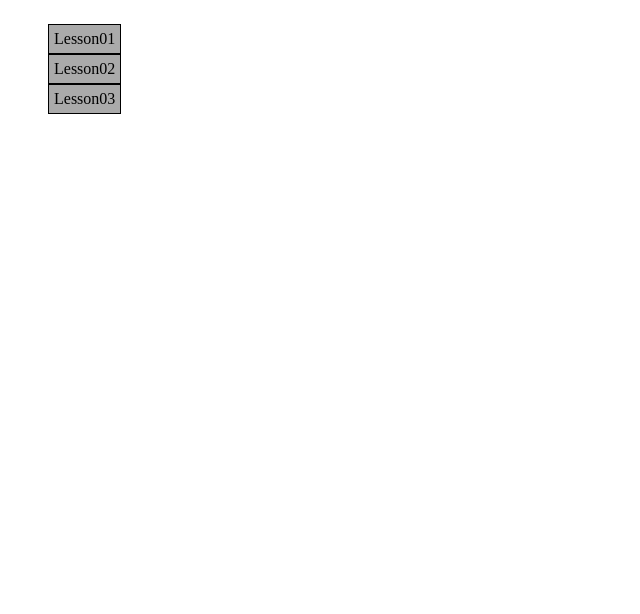
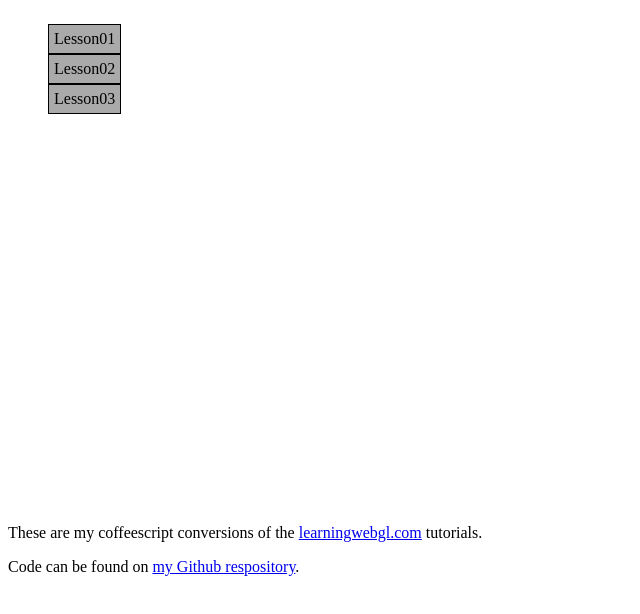
Before and after one commit to jeremy-brenner/webgl-coffeescript, a plain HTML site: page index.html in a window 1280 px wide. Shown: the whole page, without its empty margins (0-640 px from the left). Drawn offline with Linux system fonts and the light colour scheme.

Commit message:
added links to index

```diff
--- a/index.html
+++ b/index.html
@@ -14,7 +14,17 @@
     <script type="text/javascript" src="js/webgl_lesson01.js"></script>
     <script type="text/javascript" src="js/webgl_lesson02.js"></script>
     <script type="text/javascript" src="js/webgl_lesson03.js"></script>
-    <ul id='lesson-picker'></ul>
-    <canvas id='webgl-canvas' width='500' height='500'></canvas>
+    <div>
+      <ul id='lesson-picker'></ul>
+      <canvas id='webgl-canvas' width='500' height='500'></canvas>
+    </div>
+    <div>
+      <p>
+        These are my coffeescript conversions of the <a href="http://learningwebgl.com" target="_blank">learningwebgl.com</a> tutorials.
+      </p>
+      <p>
+        Code can be found on <a href="https://github.com/jeremy-brenner/webgl-coffeescript" target="_blank">my Github respository</a>.
+      </p>
+    </div>
   </body>
 </html>
```
